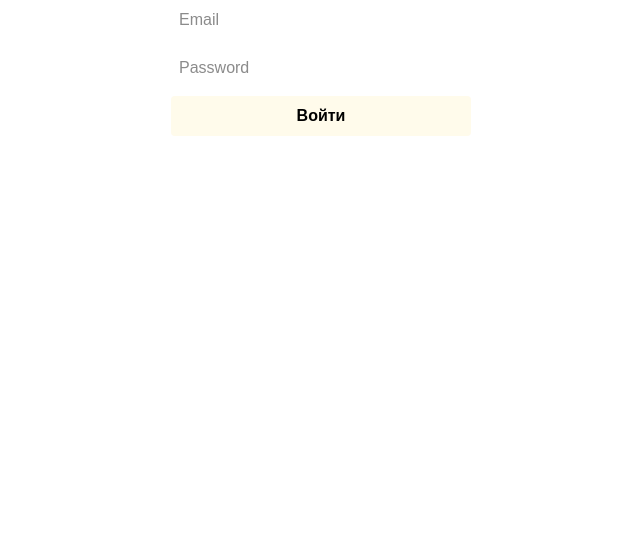
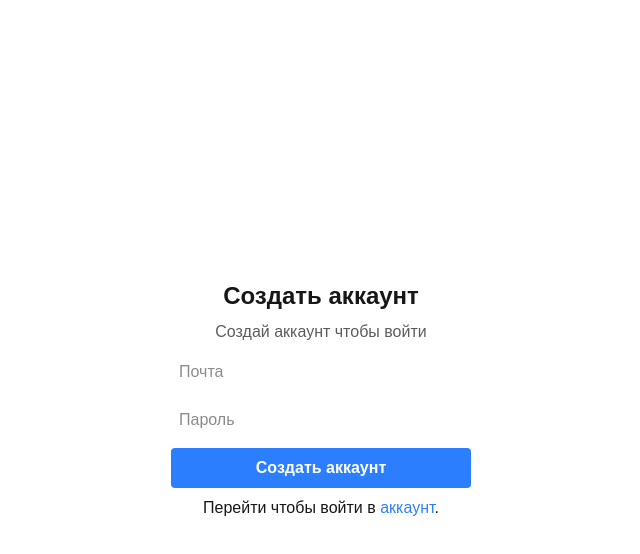
Before and after one commit to YerzatCode/book-lering, a Next.js app: page / in a window 1280 px wide. Shown: the top 554 px of the page, without its empty margins (319-959 px from the left). Built offline with nearby package versions, Linux system fonts and the light colour scheme; no server answers.

Commit message:
update ui login and signup

```diff
--- a/src/app/courses/course/[id]/page.jsx
+++ b/src/app/courses/course/[id]/page.jsx
@@ -12,10 +12,18 @@ async function Course({ params }) {
     .eq("id", id)
     .single();
 
-  const { data: lessons } = await supabase
+  const { data: lectures } = await supabase
     .from("lessons")
     .select("")
     .eq("course_id", id)
+    .eq("type", "lecture")
+    .order("order_pos", { ascending: true });
+
+  const { data: laboratory } = await supabase
+    .from("lessons")
+    .select("")
+    .eq("course_id", id)
+    .eq("type", "laboratory")
     .order("order_pos", { ascending: true });
 
   return (
@@ -29,7 +37,22 @@ async function Course({ params }) {
       <h2 className="text-2xl font-semibold mb-4">Лекции</h2>
 
       <ul className="space-y-3">
-        {lessons?.map((lesson, index) => (
+        {lectures?.map((lesson, index) => (
+          <li key={lesson.id}>
+            <Link
+              className="block hover:bg-gray-100 pl-3 text-blue-500 text-xl"
+              href={`/courses/course/${id}/lesson/${lesson.id}`}
+            >
+              <span>{index + 1}. </span>
+              {lesson.title}
+            </Link>
+          </li>
+        ))}
+      </ul>
+      <h2 className="text-2xl font-semibold mb-4 mt-5">Лаборотория</h2>
+
+      <ul className="space-y-3">
+        {laboratory?.map((lesson, index) => (
           <li key={lesson.id}>
             <Link
               className="block hover:bg-gray-100 pl-3 text-blue-500 text-xl"
--- a/src/app/courses/page.js
+++ b/src/app/courses/page.js
@@ -12,13 +12,10 @@ async function Dashbord() {
 
       <ul className="grid grid-cols-3 max-md:grid-cols-1 max-lg:grid-cols-2">
         {courses?.map((c) => (
-          <li
-            key={c.id}
-            className="card h-[200px] flex flex-col justify-between"
-          >
+          <li key={c.id} className="card gap-4 flex flex-col justify-between">
             <div>
               <h2 className="font-semibold text-2xl">{c.title}</h2>
-              <p>{c.description}</p>
+              {/* <p>{c.description}</p> */}
             </div>
             <Link
               className="block font-bold text-xl text-white hover:bg-[#41adff] w-full bg-[#1c9dff] rounded-2xl text-center p-3"
--- a/src/app/page.js
+++ b/src/app/page.js
@@ -8,7 +8,7 @@ import { Toaster } from "sonner";
 import Login from "@/components/auth/LoginForm";
 export default function Home() {
   const { user, loading } = useAuth();
-  const [loginPage, setLoginPage] = useState(true);
+  const [loginPage, setLoginPage] = useState(false);
   const router = useRouter();
 
   if (!loading && user) {
@@ -17,10 +17,16 @@ export default function Home() {
   }
 
   return (
-    <main className="w-full h-full">
+    <main className="w-full h-screen">
       <Toaster position="top-right" />
 
-      {loading ? <h1>Loading...</h1> : !loginPage ? <Signup /> : <Login />}
+      {loading ? (
+        <h1>Loading...</h1>
+      ) : !loginPage ? (
+        <Signup setLogin={setLoginPage} />
+      ) : (
+        <Login setLogin={setLoginPage} />
+      )}
     </main>
   );
 }
--- a/src/components/auth/LoginForm.jsx
+++ b/src/components/auth/LoginForm.jsx
@@ -4,7 +4,7 @@ import Button from "../ui/Button";
 import { toast } from "sonner";
 import { supabase } from "@/api/supabase";
 
-function Login() {
+function Login({ setLogin }) {
   const handleSignin = async (e) => {
     e.preventDefault();
     const email = e.target[0].value;
@@ -30,11 +30,26 @@ function Login() {
     <div className="container m-auto h-full">
       <form
         onSubmit={handleSignin}
-        className="flex flex-col justify-center items-center h-full gap-2"
+        className="flex flex-col justify-center items-center h-full gap-2 "
       >
+        <h2 className="text-2xl font-bold">Войти в систему</h2>
+        <p className="opacity-70">Система для обучения студентов.</p>
         <Input type="email" placeholder="Email" />
         <Input type="password" placeholder="Password" />
         <Button>Войти</Button>
+        <span>
+          Перейти чтобы{" "}
+          <a
+            href="#"
+            onClick={() => {
+              setLogin(false);
+            }}
+            className="text-blue-500"
+          >
+            создать
+          </a>{" "}
+          аккаунт.
+        </span>
       </form>
     </div>
   );
--- a/src/components/auth/Signup.jsx
+++ b/src/components/auth/Signup.jsx
@@ -3,8 +3,9 @@ import Input from "../ui/Input";
 import Button from "../ui/Button";
 import { toast } from "sonner";
 import { supabase } from "@/api/supabase";
+import Link from "next/link";
 
-function Signup() {
+function Signup({ setLogin }) {
   const handleSignup = async (e) => {
     e.preventDefault();
     const email = e.target[0].value;
@@ -19,11 +20,11 @@ function Signup() {
       email,
       password,
     });
+    if (error) {
+      return toast.error("Ошибка при создание аккаунта");
+    }
     if (data) {
-      toast.success("Success. Please login now");
-    }
-    if (error) {
-      toast.error("Unable to sign up. Please try again");
+      return toast.success("Успешно создан аккаунт! Проверь почту");
     }
   };
   return (
@@ -32,9 +33,24 @@ function Signup() {
         onSubmit={handleSignup}
         className="flex flex-col justify-center items-center h-full gap-2"
       >
-        <Input type="email" placeholder="Email" />
-        <Input type="password" placeholder="Password" />
+        <h2 className="text-2xl font-bold">Создать аккаунт</h2>
+        <p className="opacity-70">Создай аккаунт чтобы войти</p>
+        <Input type="email" placeholder="Почта" />
+        <Input type="password" placeholder="Пароль" />
         <Button>Создать аккаунт</Button>
+        <span>
+          Перейти чтобы войти в{" "}
+          <a
+            href="#"
+            onClick={() => {
+              setLogin(true);
+            }}
+            className="text-blue-500"
+          >
+            аккаунт
+          </a>
+          .
+        </span>
       </form>
     </div>
   );
--- a/src/components/ui/Button.jsx
+++ b/src/components/ui/Button.jsx
@@ -3,7 +3,7 @@ import React from "react";
 function Button({ children }) {
   return (
     <button
-      className="w-[300px] h-[40px] p-2 bg-amber-50 text-black font-bold rounded-sm"
+      className="w-[300px] h-[40px] p-2 bg-blue-500 text-white font-bold rounded-sm"
       type="submit"
     >
       {children}
```
